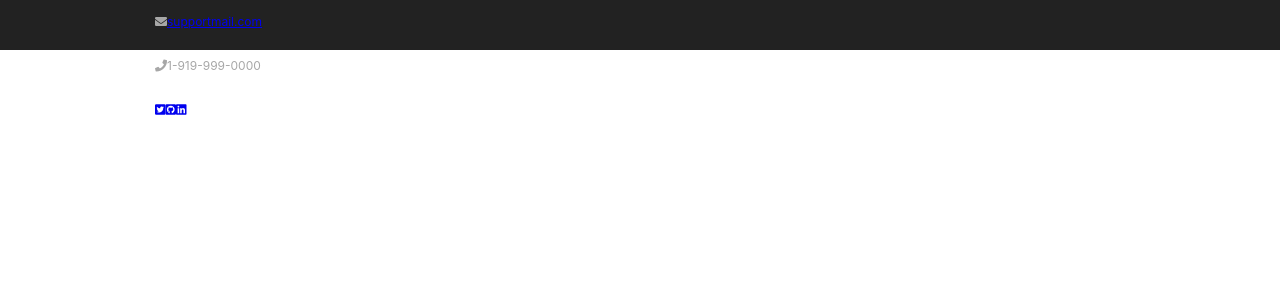
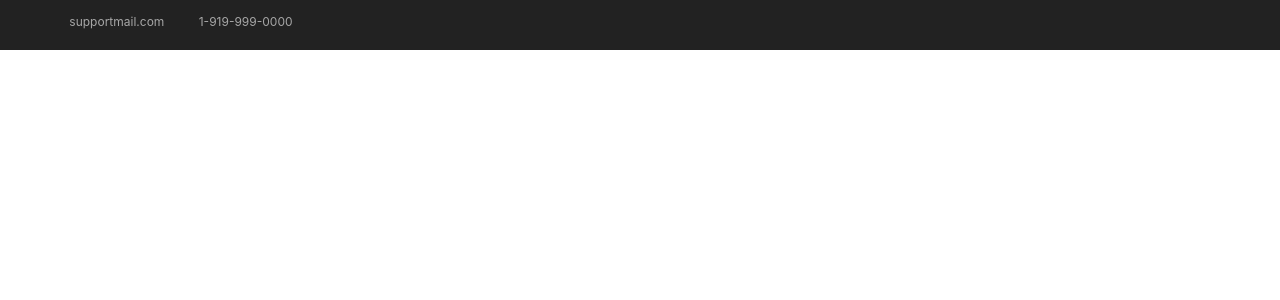
Before and after one commit to brishaw/react-homepage, a React (Create React App) app: page / in a window 1280 px wide. Shown: the top 300 px of the page. Built offline with nearby package versions, Linux system fonts and the light colour scheme.

Commit message:
added styling changes...

```diff
--- a/src/Components/Header.js
+++ b/src/Components/Header.js
@@ -11,7 +11,7 @@ class Header extends Component {
               <div className="top-bar-links">
                 <ul className="col-sm-6">
                   <li className="top-bar-email">
-                    <i class="fas fa-envelope"></i>
+                    <i className="fas fa-envelope"></i>
                     <a href="mailto:support@supportmail.com">supportmail.com</a>
                   </li>
                   <li className="top-bar-phone">
@@ -20,13 +20,13 @@ class Header extends Component {
                   </li>
                 </ul>
                 <div className="col-sm-6 soc-icons text-right no-padding">
-                  <a href="#">
+                  <a href="/">
                     <i className="fab fa-twitter-square"></i>
                   </a>
-                  <a href="#">
+                  <a href="/">
                     <i className="fab fa-github-square"></i>
                   </a>
-                  <a href="#">
+                  <a href="/">
                     <i className="fab fa-linkedin"></i>
                   </a>
 
--- a/src/Components/Style/Header.css
+++ b/src/Components/Style/Header.css
@@ -1,5 +1,11 @@
 * {
   box-sizing: border-box;
+}
+
+a {
+  text-decoration: none;
+  outline: none;
+  transition: color .2s ease-in-out;
 }
 
 header {
@@ -41,11 +47,63 @@ ul {
   padding-right: 15px;
 }
 
+.top-bar-links > ul > .top-bar-email {
+  padding-right: 20px;
+}
 
+.top-bar > ul, .top-bar-links > ul > li {
+  display: inline-block;
+  position: relative;
+}
 
-@media (min-width: 1200px) {
+.top-bar-links > ul:first-child > li i {
+  margin-right: 5px;
+  color: #7c7c7c;
+}
+
+.fas, .fab, .fa {
+  display: inline-block;
+  font: normal normal normal 14px/1 FontAwesome;
+  font-size: inherit;
+  text-rendering: auto;
+  -webkit-font-smoothing: antialiased;
+  -moz-osx-font-smoothing: grayscale;
+}
+
+.top-bar-links .top-bar-email a {
+  color: #a7a7a7;
+}
+
+.no-padding {
+  padding: 0 !important;
+}
+
+.footer-soc .soc-icons a, .top-bar .soc-icons a {
+  margin-bottom: 0;
+  background-color: transparent;
+}
+
+.soc-icons a {
+  margin: 0 3px 6px 0;
+  display: inline-block;
+  width: 32px;
+  height: 32px;
+  color: #7a7a7a;
+  background-color: #f2f2f2;
+  line-height: 32px;
+  text-align: center;
+  font-size: 13px;
+  -webkit-transition: all .3s ease-in-out;
+  -moz-transition: all .3s ease-in-out;
+  -o-transition: all .3s ease-in-out;
+  transition: all .3s ease-in-out;
+  -webkit-backface-visibility: hidden;
+  backface-visibility: hidden;
+}
+
+@media (min-width: 768px) {
   .container {
-    width: 1170px;
+    width: 750px;
   }
 }
 
@@ -55,8 +113,8 @@ ul {
   }
 }
 
-@media (min-width: 768px) {
+@media (min-width: 1200px) {
   .container {
-    width: 750ox;
+    width: 1170px;
   }
 }
```
